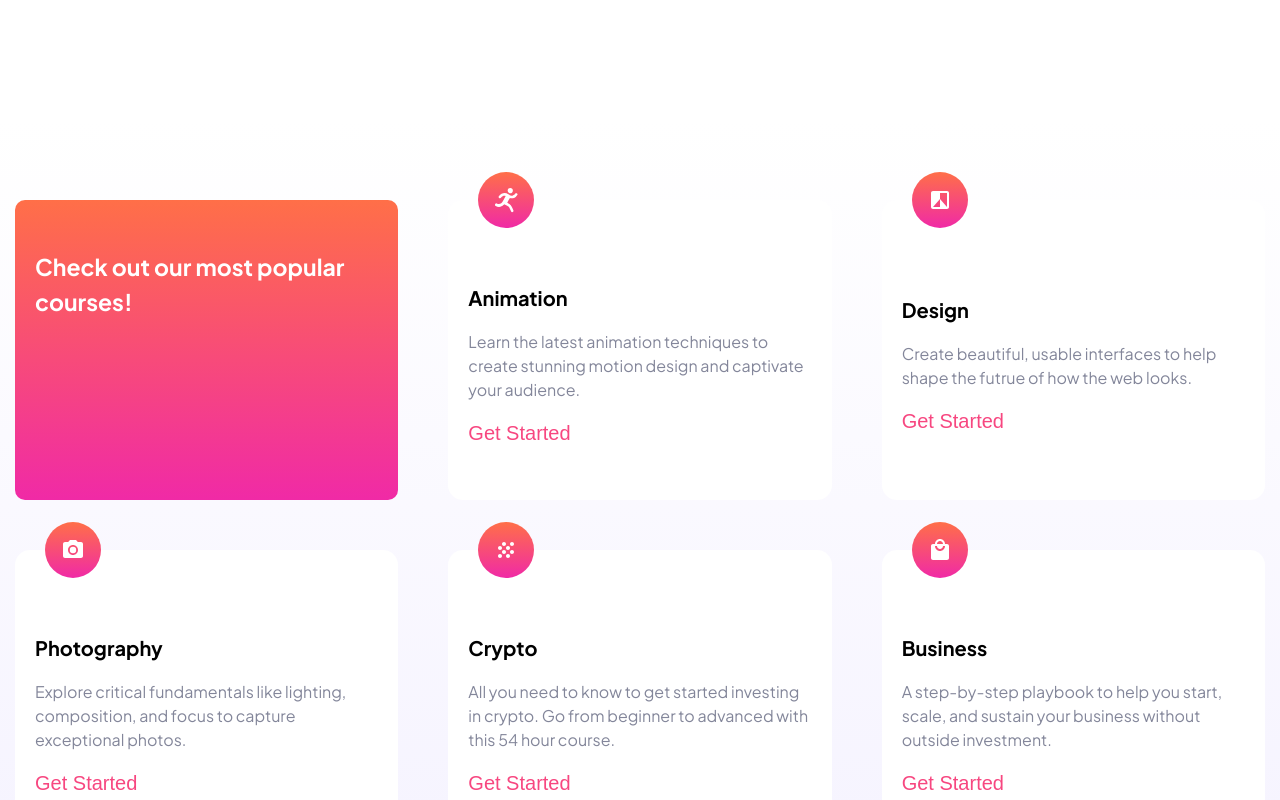
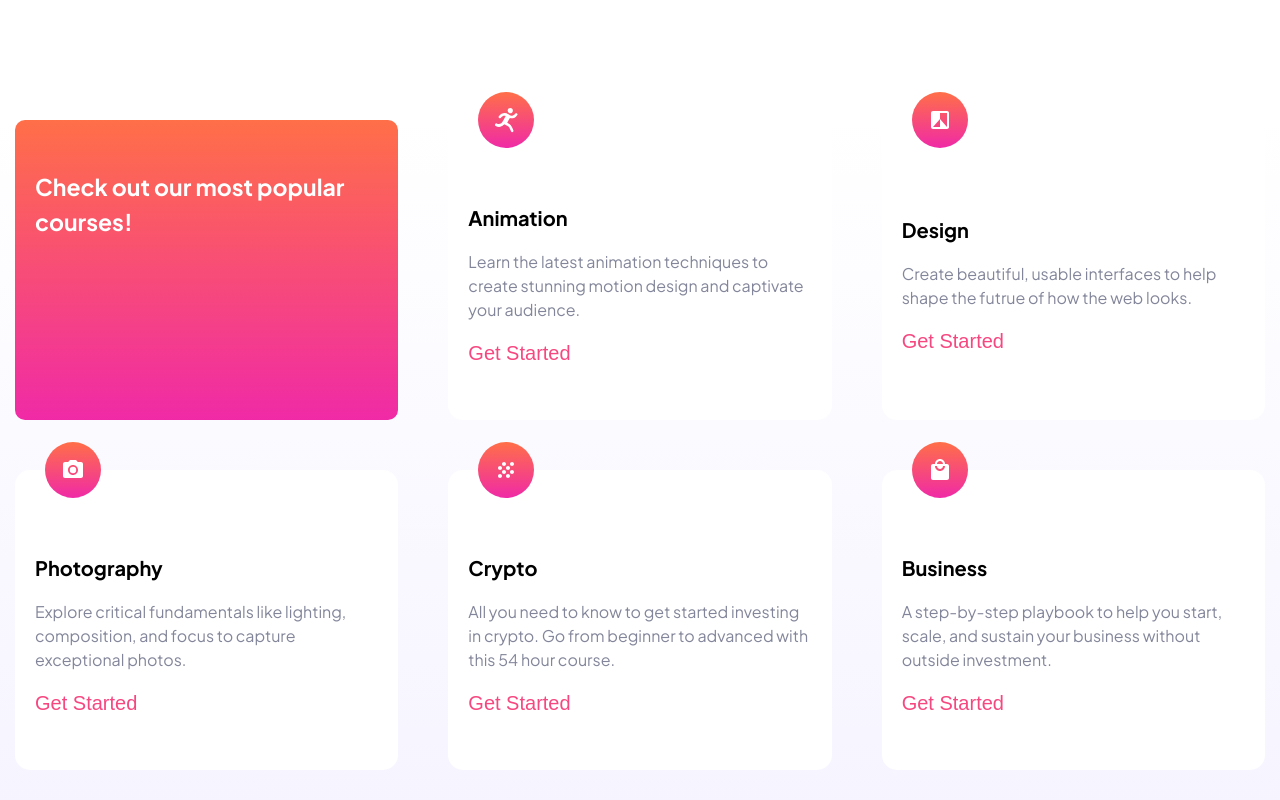
Before and after one commit to DanK1368/skilled-elearning-landing-page, a React (Create React App) app: page / in a window 1280 px wide. Shown: the part 520-1320 px from the top of the page. Built offline with nearby package versions, Linux system fonts and the light colour scheme.

Commit message:
adjusted padding bottom and top

```diff
--- a/src/components/features/Features.scss
+++ b/src/components/features/Features.scss
@@ -4,7 +4,7 @@
   width: 100%;
   margin: 0 auto;
   background: linear-gradient(rgb(255, 255, 255), rgba(153, 130, 255, 0.102));
-  padding-block: 8rem;
+  padding-bottom: 15rem;
 
   &__container {
     width: min(180ch, 100vw - 3rem);
```
